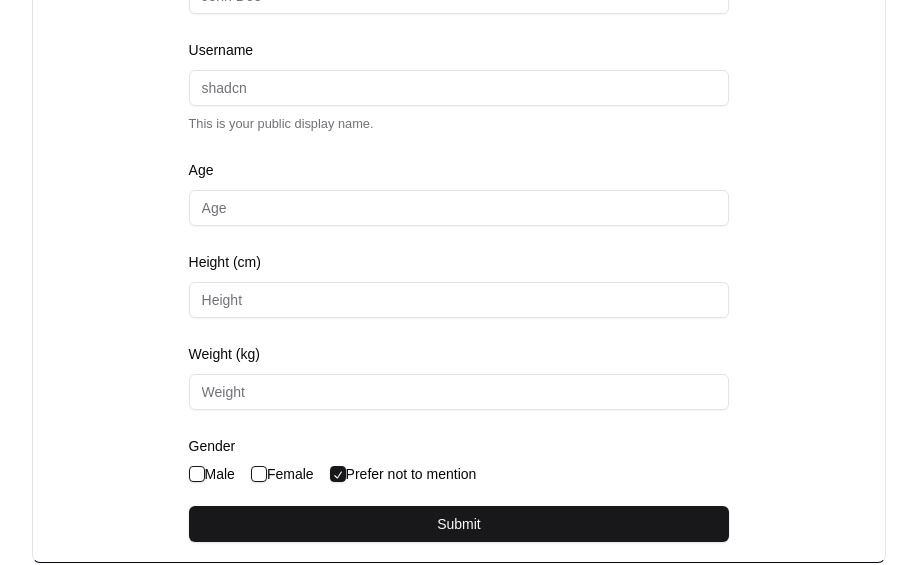
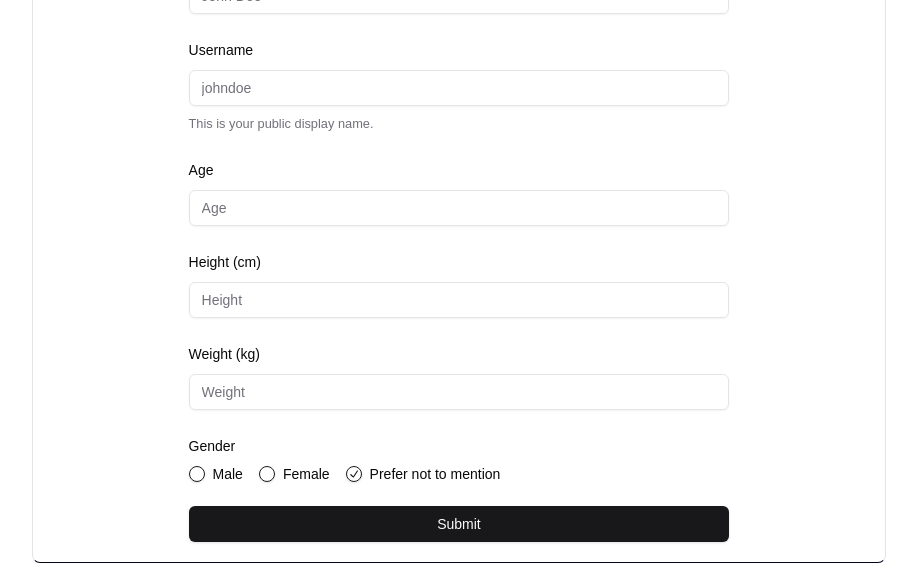
Before and after one commit to AronnK/gymjam, a Next.js app: page /signinform in a window 1280 px wide. Shown: the part 156-721 px from the top of the page, without its empty margins (181-1098 px from the left). Built offline with nearby package versions, Linux system fonts and the light colour scheme.

Commit message:
User profile update issue resolved

```diff
--- a/package.json
+++ b/package.json
@@ -13,6 +13,7 @@
     "@radix-ui/react-checkbox": "^1.1.2",
     "@radix-ui/react-icons": "^1.3.0",
     "@radix-ui/react-label": "^2.1.0",
+    "@radix-ui/react-radio-group": "^1.2.1",
     "@radix-ui/react-select": "^2.1.2",
     "@radix-ui/react-slot": "^1.1.0",
     "@radix-ui/react-tabs": "^1.1.1",
--- a/src/app/dashboard/page.tsx
+++ b/src/app/dashboard/page.tsx
@@ -32,7 +32,6 @@
         return;
       }
 
-      // Fetch the user's profile
       const { data: profile, error: profileError } = await supabase
         .from("profiles")
         .select("*")
@@ -47,10 +46,9 @@
 
       setUserInfo(profile);
 
-      // Logic to check if the user is a new user
       const isNewUserCheck =
         new Date().getTime() - new Date(user.created_at).getTime() <
-        3 * 60 * 1000; // Check if the account was created within the last 3 minutes
+        3 * 60 * 1000; //
       const isProfileIncomplete =
         !profile.username ||
         !profile.height ||
--- a/src/app/signinform/page.tsx
+++ b/src/app/signinform/page.tsx
@@ -17,6 +17,7 @@
   FormMessage,
 } from "@/components/ui/form";
 import { Input } from "@/components/ui/input";
+import { RadioGroup, RadioGroupItem } from "@/components/ui/radio-group";
 import { supabase } from "@/app/supabase";
 import { useRouter } from "next/navigation";
 import { useState } from "react";
@@ -76,20 +77,28 @@
       const payload = {
         name: data.name,
         username: data.username,
-        height: data.height ?? null, // send null instead of undefined
-        weight: data.weight ?? null, // send null instead of undefined
-        age: data.age ?? null, // send null instead of undefined
-        gender: data.gender ?? null, // send null instead of undefined
-        bmi: bmi ?? null, // calculate and set bmi, or null if bmi is invalid
+        height: data.height ?? null,
+        weight: data.weight ?? null,
+        age: data.age ?? null,
+        gender: data.gender ?? null,
+        bmi: bmi ?? null,
       };
 
-      const { error } = await supabase.from("profiles").upsert(payload);
+      if (payload) {
+        console.log(payload);
+        console.log("payload");
+      } else {
+        console.log("no payload");
+      }
+      const { error } = await supabase
+        .from("profiles")
+        .update(payload)
+        .eq("id", userData.user.id);
 
       if (error) {
         throw error;
       }
-
-      router.push("/dashboard");
+      window.location.reload();
     } catch (error: any) {
       toast({
         title: "Error",
@@ -129,7 +138,7 @@
                 <FormItem>
                   <FormLabel>Username</FormLabel>
                   <FormControl>
-                    <Input placeholder="shadcn" {...field} />
+                    <Input placeholder="johndoe" {...field} />
                   </FormControl>
                   <FormDescription>
                     This is your public display name.
@@ -202,49 +211,28 @@
                 <FormItem>
                   <FormLabel>Gender</FormLabel>
                   <FormControl>
-                    <div className="flex items-center space-x-4">
-                      <div className="flex items-center">
-                        <Checkbox
-                          id="male"
-                          value="M"
-                          checked={field.value === "M"}
-                          onChange={() =>
-                            field.onChange(
-                              field.value === "M" ? undefined : "M"
-                            )
-                          }
-                        />
-                        <Label htmlFor="male">Male</Label>
+                    <RadioGroup
+                      defaultValue="Prefer not to mention"
+                      onValueChange={(value) => field.onChange(value)}
+                    >
+                      <div className="flex items-center space-x-4">
+                        <div className="flex items-center space-x-2">
+                          <RadioGroupItem value="M" id="r1" />
+                          <Label htmlFor="r1">Male</Label>
+                        </div>
+                        <div className="flex items-center space-x-2">
+                          <RadioGroupItem value="F" id="r2" />
+                          <Label htmlFor="r2">Female</Label>
+                        </div>
+                        <div className="flex items-center space-x-2">
+                          <RadioGroupItem
+                            value="Prefer not to mention"
+                            id="r3"
+                          />
+                          <Label htmlFor="r3">Prefer not to mention</Label>
+                        </div>
                       </div>
-                      <div className="flex items-center">
-                        <Checkbox
-                          id="female"
-                          value="F"
-                          checked={field.value === "F"}
-                          onChange={() =>
-                            field.onChange(
-                              field.value === "F" ? undefined : "F"
-                            )
-                          }
-                        />
-                        <Label htmlFor="female">Female</Label>
-                      </div>
-                      <div className="flex items-center">
-                        <Checkbox
-                          id="other"
-                          value="Prefer not to mention"
-                          checked={field.value === "Prefer not to mention"}
-                          onChange={() =>
-                            field.onChange(
-                              field.value === "Prefer not to mention"
-                                ? undefined
-                                : "Prefer not to mention"
-                            )
-                          }
-                        />
-                        <Label htmlFor="other">Prefer not to mention</Label>
-                      </div>
-                    </div>
+                    </RadioGroup>
                   </FormControl>
                   <FormMessage />
                 </FormItem>
--- /dev/null
+++ b/src/components/ui/radio-group.tsx
@@ -0,0 +1,44 @@
+"use client"
+
+import * as React from "react"
+import { CheckIcon } from "@radix-ui/react-icons"
+import * as RadioGroupPrimitive from "@radix-ui/react-radio-group"
+
+import { cn } from "@/lib/utils"
+
+const RadioGroup = React.forwardRef<
+  React.ElementRef<typeof RadioGroupPrimitive.Root>,
+  React.ComponentPropsWithoutRef<typeof RadioGroupPrimitive.Root>
+>(({ className, ...props }, ref) => {
+  return (
+    <RadioGroupPrimitive.Root
+      className={cn("grid gap-2", className)}
+      {...props}
+      ref={ref}
+    />
+  )
+})
+RadioGroup.displayName = RadioGroupPrimitive.Root.displayName
+
+const RadioGroupItem = React.forwardRef<
+  React.ElementRef<typeof RadioGroupPrimitive.Item>,
+  React.ComponentPropsWithoutRef<typeof RadioGroupPrimitive.Item>
+>(({ className, ...props }, ref) => {
+  return (
+    <RadioGroupPrimitive.Item
+      ref={ref}
+      className={cn(
+        "aspect-square h-4 w-4 rounded-full border border-primary text-primary shadow focus:outline-none focus-visible:ring-1 focus-visible:ring-ring disabled:cursor-not-allowed disabled:opacity-50",
+        className
+      )}
+      {...props}
+    >
+      <RadioGroupPrimitive.Indicator className="flex items-center justify-center">
+        <CheckIcon className="h-3.5 w-3.5 fill-primary" />
+      </RadioGroupPrimitive.Indicator>
+    </RadioGroupPrimitive.Item>
+  )
+})
+RadioGroupItem.displayName = RadioGroupPrimitive.Item.displayName
+
+export { RadioGroup, RadioGroupItem }
```
Also changed, not shown: 1 other file (tests, documents, lock files or other folders).
